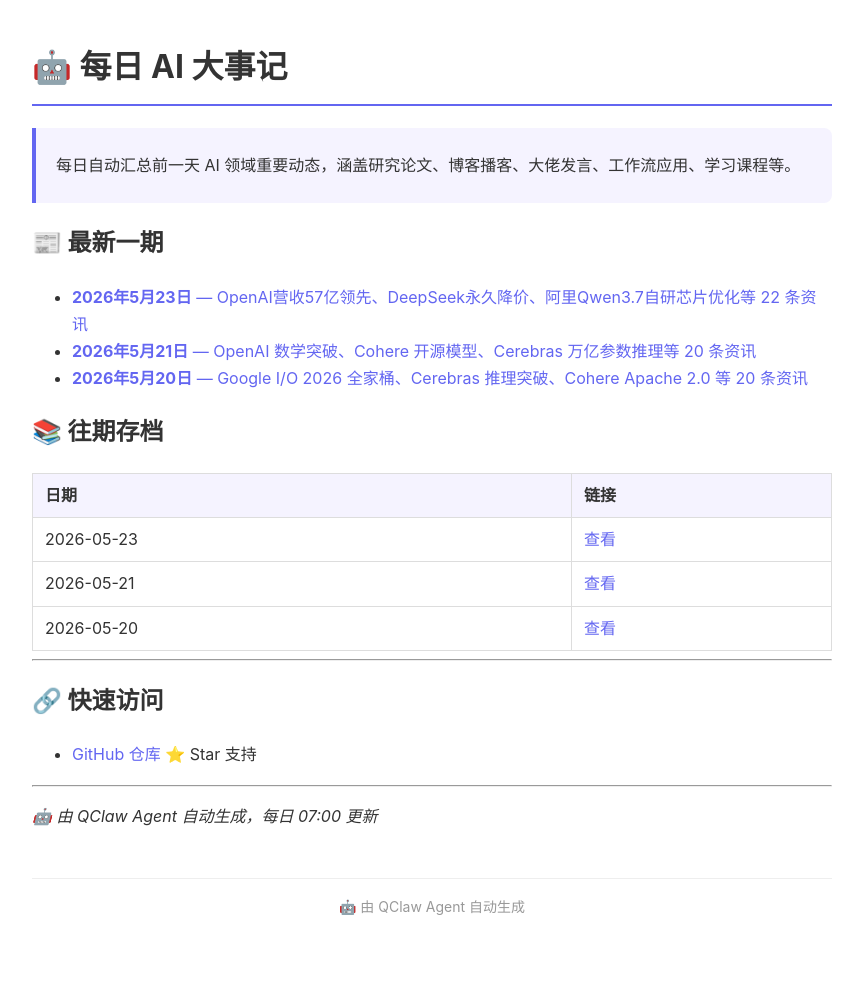
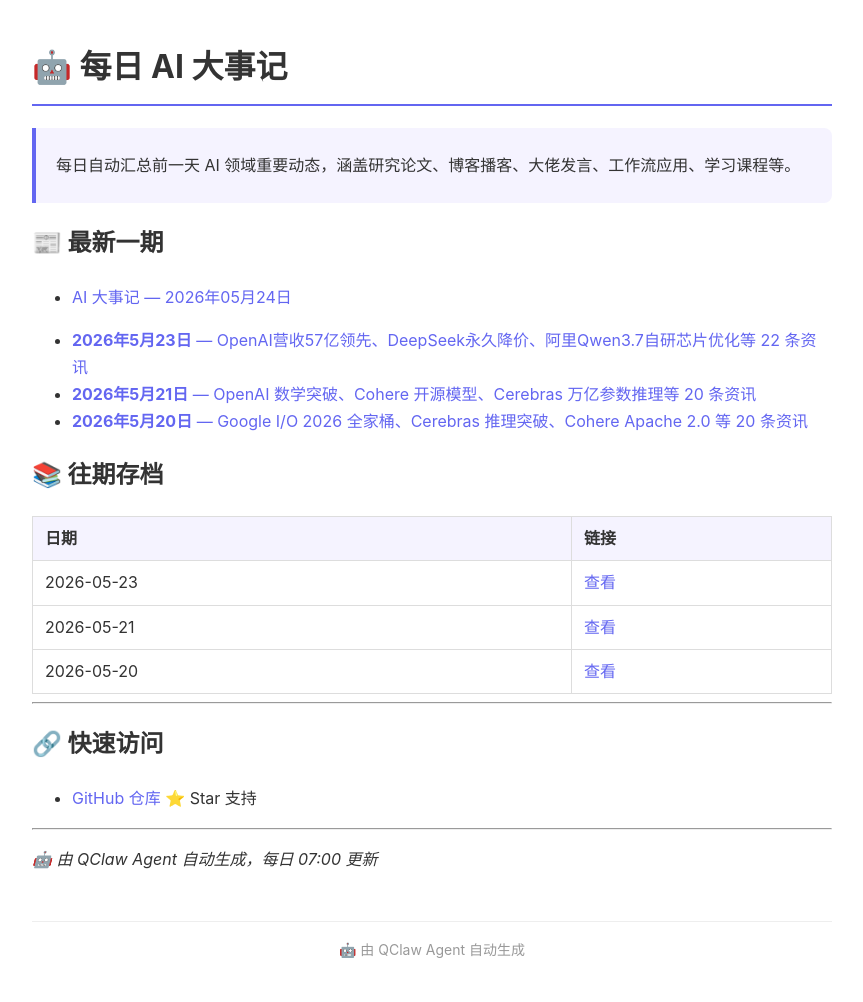
Before and after one commit to jared0612/daily-ai-news, a Jekyll site: the page built from index.md, in a window 1280 px wide. Shown: the whole page, without its empty margins (208-1071 px from the left). Built offline with Jekyll 4.4.1, drawn with Linux system fonts in a browser that asks for light colours; before the commit the page ends 959 px from its top, so only the background shows below that.

Commit message:
📖 更新首页链接：2026-05-24

```diff
--- a/index.md
+++ b/index.md
@@ -10,6 +10,7 @@ title: AI 大事记
 > 每日自动汇总前一天 AI 领域重要动态，涵盖研究论文、博客播客、大佬发言、工作流应用、学习课程等。
 
 ## 📰 最新一期
+- [AI 大事记 — 2026年05月24日](daily/2026-05-24)
 
 - [**2026年5月23日** — OpenAI营收57亿领先、DeepSeek永久降价、阿里Qwen3.7自研芯片优化等 22 条资讯](/daily-ai-news/daily/2026-05-23.html)
 - [**2026年5月21日** — OpenAI 数学突破、Cohere 开源模型、Cerebras 万亿参数推理等 20 条资讯](/daily-ai-news/daily/2026-05-21.html)
```
